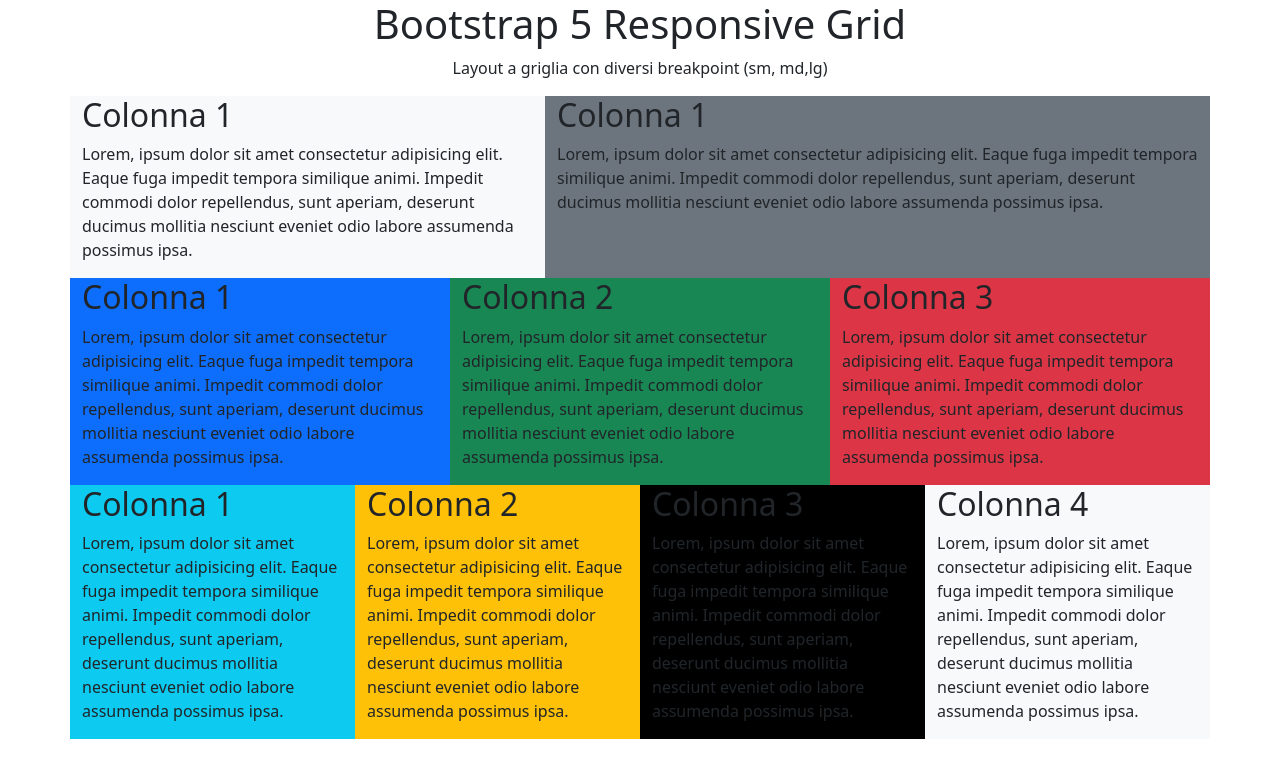
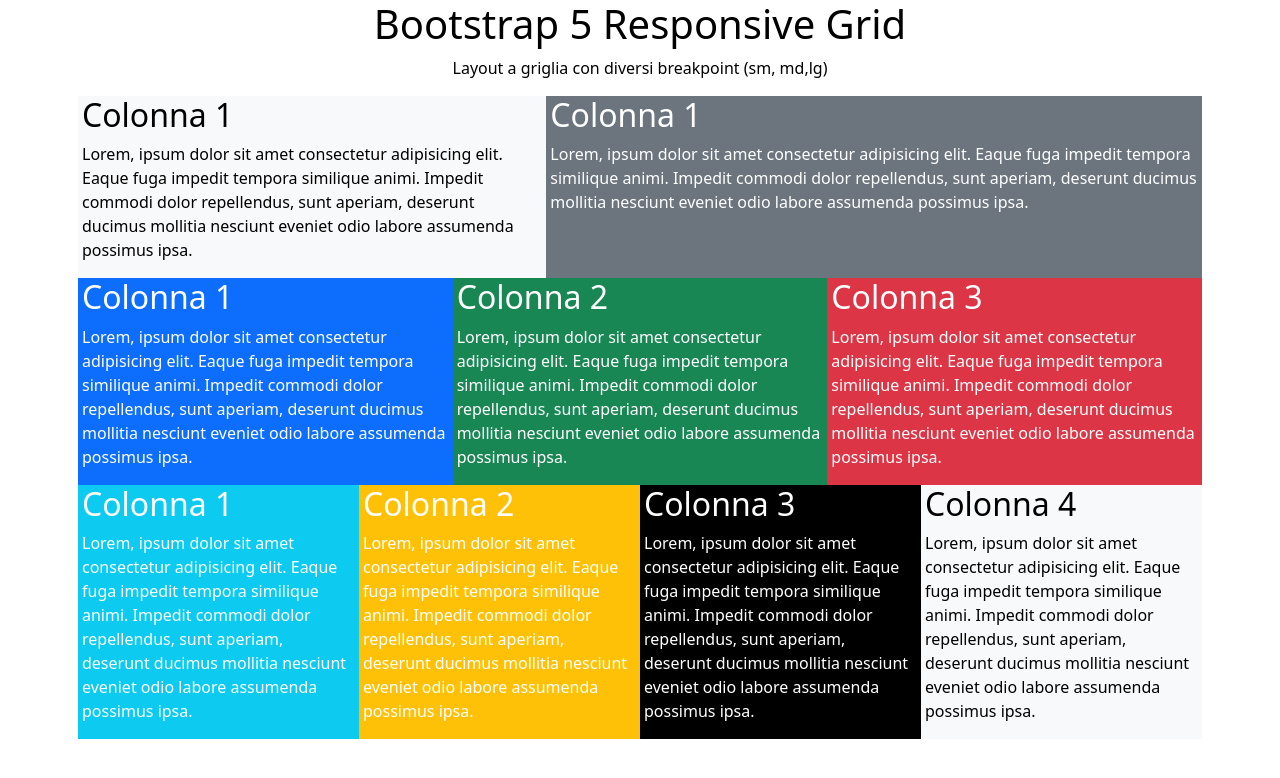
Before and after one commit to Marco-Bacci/htmlcss-bootstrap-layout, a plain HTML site: page index.html in a window 1280 px wide. Drawn offline with nearby package versions, Linux system fonts and the light colour scheme.

Commit message:
text-white centralised

```diff
--- a/index.html
+++ b/index.html
@@ -11,17 +11,17 @@
 </head>
 
 <body>
-  <div class="container">
+  <div class="container text-white">
     <!--1 col row-->
-    <div class="row">
+    <div class="row gx-2 text-black">
       <div class="col text-center">
         <h1>Bootstrap 5 Responsive Grid</h1>
         <p> Layout a griglia con diversi breakpoint (sm, md,lg)</p>
       </div>
     </div>
     <!--2 col  row-->
-    <div class="row">
-      <div class="col-12 col-md-6 col-lg-5 bg-light">
+    <div class="row gx-2">
+      <div class="col-12 col-md-6 col-lg-5 bg-light text-black">
         <h2>Colonna 1</h2>
         <p>Lorem, ipsum dolor sit amet consectetur adipisicing elit. Eaque fuga impedit tempora similique animi.
           Impedit commodi dolor repellendus, sunt aperiam, deserunt ducimus mollitia nesciunt eveniet odio labore
@@ -37,7 +37,7 @@
       </div>
     </div>
     <!--3 col row-->
-    <div class="row">
+    <div class="row gx-2">
       <div class="col-6 col-md-4 bg-primary">
         <h2>Colonna 1</h2>
         <p>Lorem, ipsum dolor sit amet consectetur adipisicing elit. Eaque fuga impedit tempora similique animi.
@@ -61,7 +61,7 @@
       </div>
     </div>
     <!--4 col row-->
-    <div class="row">
+    <div class="row gx-2">
       <div class="col-6 col-md-3 bg-info">
         <h2>Colonna 1</h2>
         <p>Lorem, ipsum dolor sit amet consectetur adipisicing elit. Eaque fuga impedit tempora similique animi.
@@ -83,7 +83,7 @@
           assumenda possimus ipsa.
         </p>
       </div>
-      <div class="col-6 col-md-3 bg-light">
+      <div class="col-6 col-md-3 bg-light text-black">
         <h2>Colonna 4</h2>
         <p>Lorem, ipsum dolor sit amet consectetur adipisicing elit. Eaque fuga impedit tempora similique animi.
           Impedit commodi dolor repellendus, sunt aperiam, deserunt ducimus mollitia nesciunt eveniet odio labore
```
